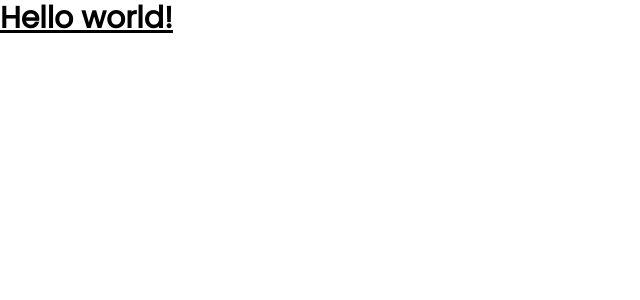
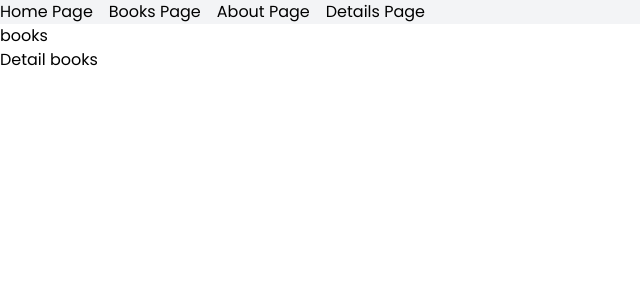
Before and after one commit to mtfsahin/FMSS-Bilisim-Front-end-Practicum-Final-Case, a React (Create React App) app: page /books/details in a window 1280 px wide. Shown: the top 300 px of the page, without its empty margins (0-640 px from the left). Built offline with nearby package versions, Linux system fonts and the light colour scheme.

Commit message:
creeate: Routes & Nested Routes

```diff
--- a/src/App.css
+++ /dev/null
@@ -1,38 +0,0 @@
-.App {
-  text-align: center;
-}
-
-.App-logo {
-  height: 40vmin;
-  pointer-events: none;
-}
-
-@media (prefers-reduced-motion: no-preference) {
-  .App-logo {
-    animation: App-logo-spin infinite 20s linear;
-  }
-}
-
-.App-header {
-  background-color: #282c34;
-  min-height: 100vh;
-  display: flex;
-  flex-direction: column;
-  align-items: center;
-  justify-content: center;
-  font-size: calc(10px + 2vmin);
-  color: white;
-}
-
-.App-link {
-  color: #61dafb;
-}
-
-@keyframes App-logo-spin {
-  from {
-    transform: rotate(0deg);
-  }
-  to {
-    transform: rotate(360deg);
-  }
-}
--- a/src/App.js
+++ b/src/App.js
@@ -1,10 +1,36 @@
-import './App.css';
+import { Link, Outlet, Routes, Route,} from 'react-router-dom';
+import About from './components/about';
+import Books from './components/books';
 
 function App() {
+
   return (
-    <h1 className="text-3xl font-bold underline">
-      Hello world!
-    </h1>
+    <div>
+      <nav className="bg-gray-100 flex gap-4">
+        <Link to="/"><span>Home Page</span></Link>
+        <Link to="/books"><span>Books Page</span></Link>
+        <Link to="/about"><span>About Page</span></Link>
+        <Link to="/books/details"><span>Details Page</span></Link>
+
+      </nav>
+      {/* displays the content with Outlet */}
+      <Outlet></Outlet>
+
+
+      <Routes>
+        {/* I write other routes in / so that the routes do not disappear from the screen when the pages change */}
+        <Route path="/" >
+          <Route path="/about" element={<About />} >
+            <Route path='/about/detail' element={<div>About Detail</div>}></Route>
+          </Route>
+
+          <Route path="/books" element={<Books />} >
+            <Route path='/books/details' element={<div>Detail books</div>}></Route>
+          </Route>
+
+        </Route>
+      </Routes>
+    </div>
   );
 }
 
--- /dev/null
+++ b/src/components/about.js
@@ -0,0 +1,7 @@
+import React from 'react'
+
+export default function about() {
+  return (
+    <div>about</div>
+  )
+}
--- /dev/null
+++ b/src/components/books.js
@@ -0,0 +1,11 @@
+import React from 'react'
+import { Outlet } from 'react-router-dom'
+
+export default function books() {
+    return (
+        <>
+        <div>books</div>
+        <Outlet></Outlet>
+        </>
+    )
+}
```
Also changed, not shown: src/index.js (+10 -2 lines).
